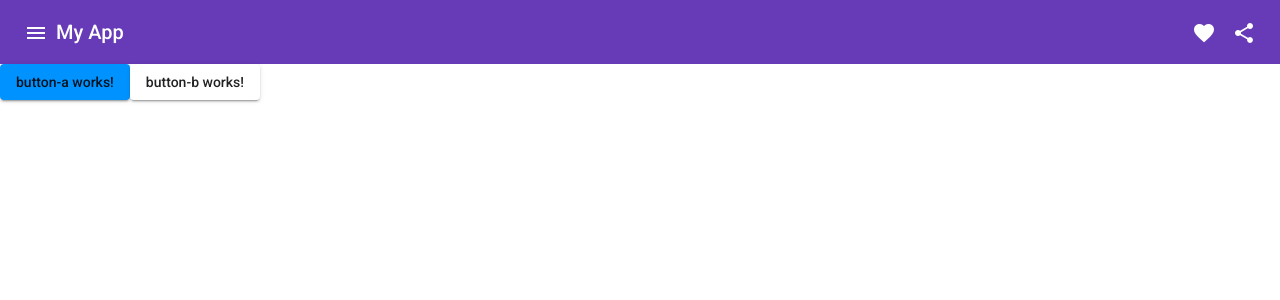
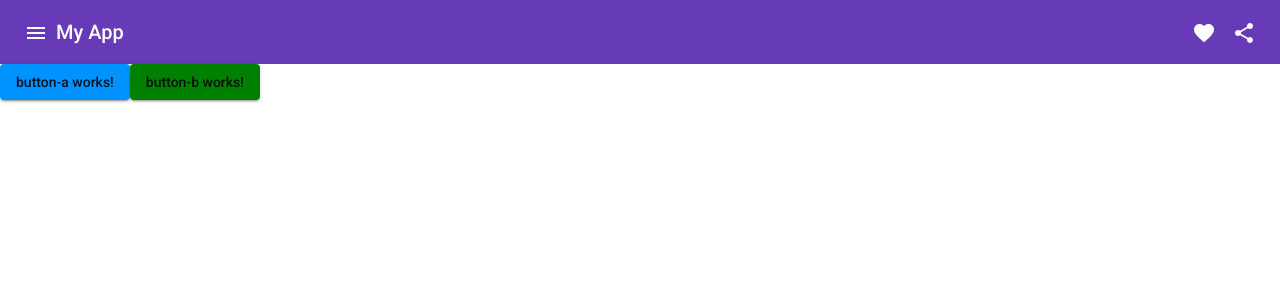
Before and after one commit to janirapo/angular-app-with-azure, an Angular app: page / in a window 1280 px wide. Shown: the top 300 px of the page. Built offline with nearby package versions, Linux system fonts and the light colour scheme.

Commit message:
Added stylelint for linting scss files

```diff
--- a/src/app/modules/shared/components/button-b/button-b.component.scss
+++ b/src/app/modules/shared/components/button-b/button-b.component.scss
@@ -0,0 +1,5 @@
+@import 'variables';
+
+button {
+  background: $green;
+}
--- a/src/styles/styles.scss
+++ b/src/styles/styles.scss
@@ -4,6 +4,7 @@ html,
 body {
   height: 100%;
 }
+
 body {
   margin: 0;
   font-family: Roboto, 'Helvetica Neue', sans-serif;
--- a/src/styles/variables.scss
+++ b/src/styles/variables.scss
@@ -1,4 +1,5 @@
 $accent: #0093ff;
+$green: green;
 
 %uppercase {
   text-transform: uppercase;
```
Also changed, not shown: package.json (+6 -1 lines), .stylelintrc.json (added), 1 other file (tests, documents, lock files or other folders).
